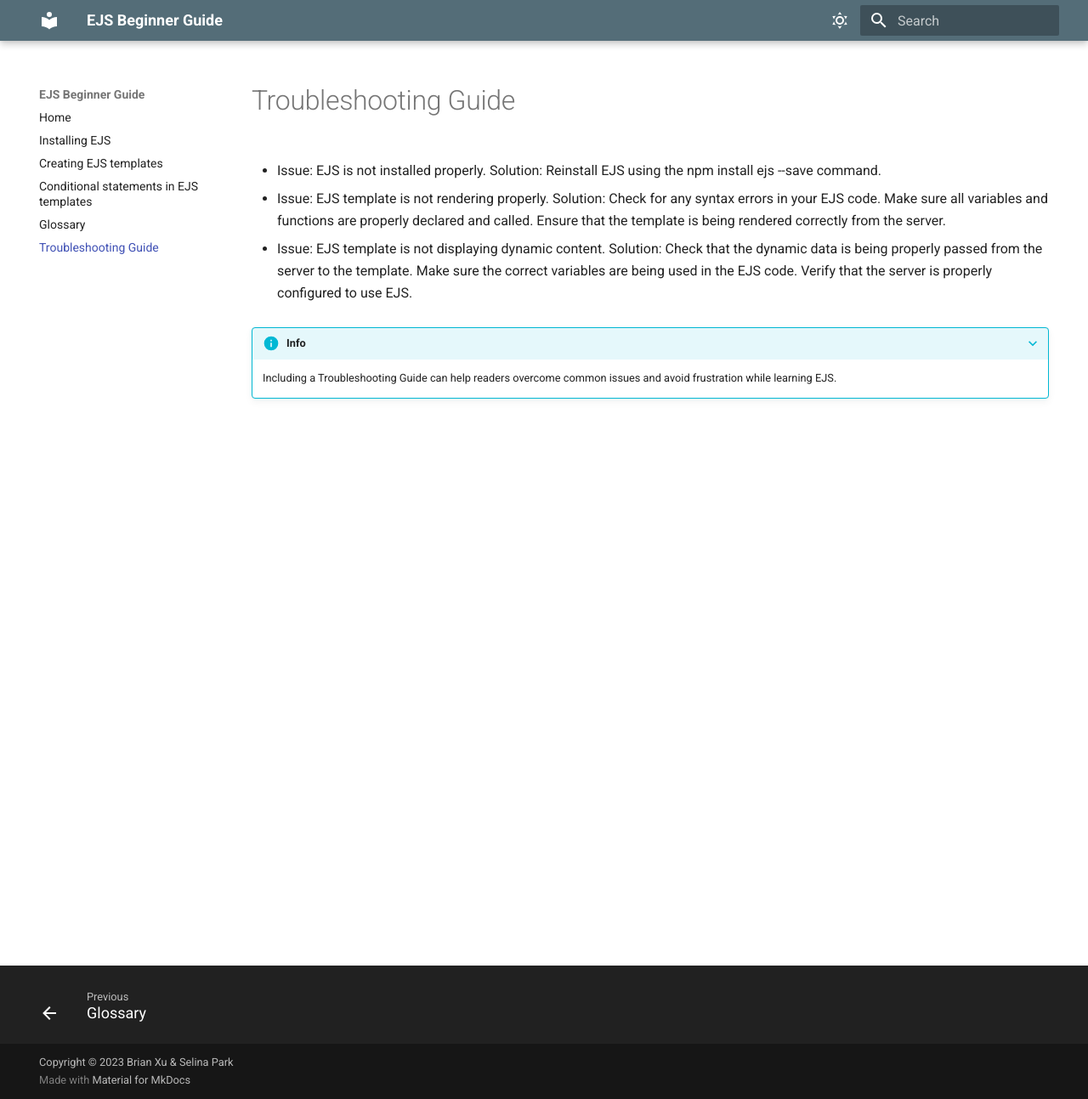
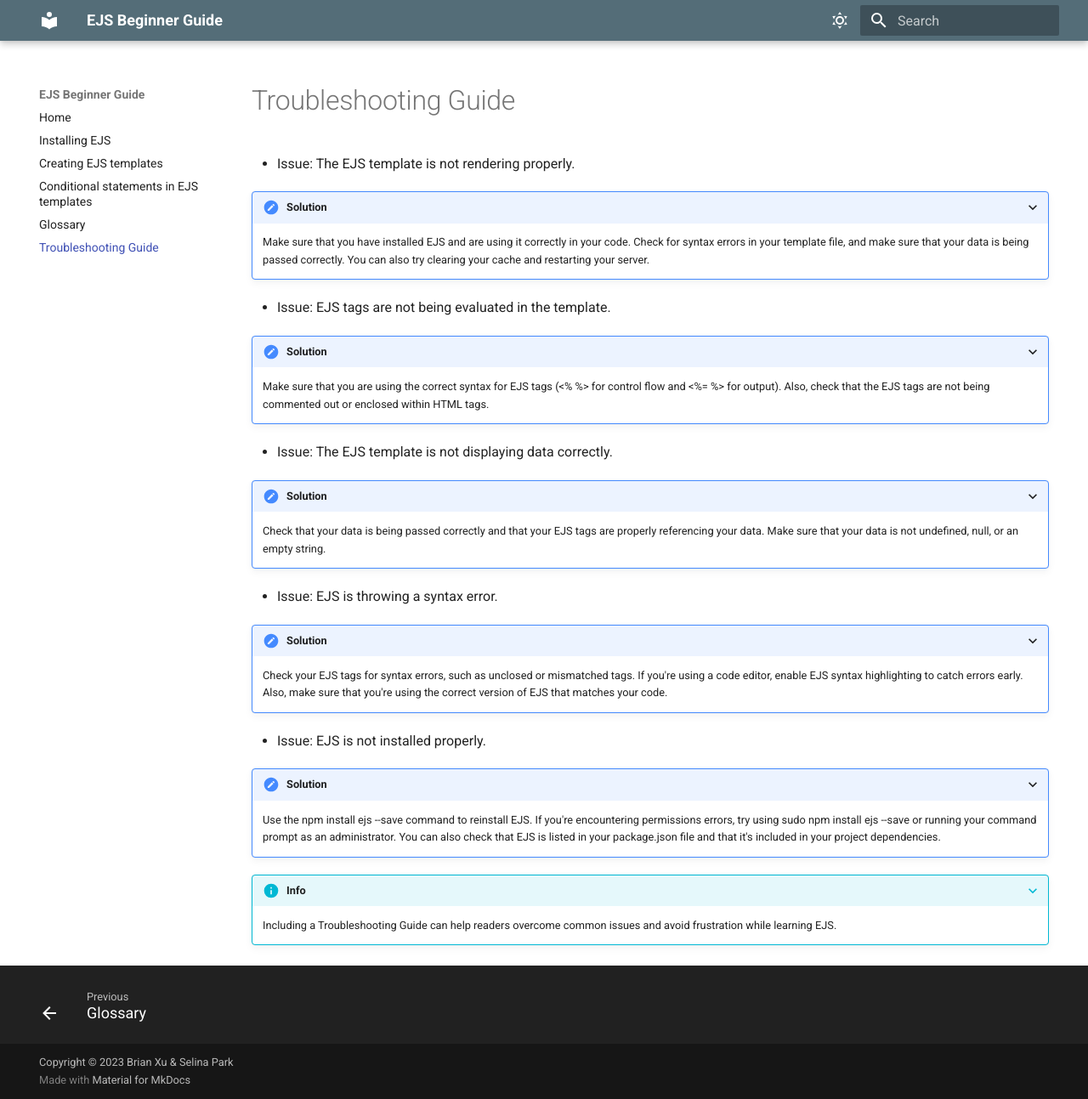
Before and after one commit to M1xckk/Comm-Docs-Test, an MkDocs documentation site: the page built from docs/Troubleshoot-guide.md, in a window 1280 px wide and 1293 px high. Shown: the whole window at 85% size. Built offline with MkDocs 1.6.1 and Material for MkDocs 9.7.7, drawn with Linux system fonts in a browser that asks for light colours.

Commit message:
add more issue in the troubleshooting

```diff
--- a/docs/Troubleshoot-guide.md
+++ b/docs/Troubleshoot-guide.md
@@ -1,11 +1,22 @@
+* Issue: The EJS template is not rendering properly.
+???+ Solution
+      Make sure that you have installed EJS and are using it correctly in your code. Check for syntax errors in your template file, and make sure that your data is being passed correctly. You can also try clearing your cache and restarting your server.
+
+* Issue: EJS tags are not being evaluated in the template.
+???+ Solution
+      Make sure that you are using the correct syntax for EJS tags (<% %> for control flow and <%= %> for output). Also, check that the EJS tags are not being commented out or enclosed within HTML tags.
+
+* Issue: The EJS template is not displaying data correctly.
+???+ Solution
+      Check that your data is being passed correctly and that your EJS tags are properly referencing your data. Make sure that your data is not undefined, null, or an empty string.
+
+* Issue: EJS is throwing a syntax error.
+???+ Solution
+      Check your EJS tags for syntax errors, such as unclosed or mismatched tags. If you're using a code editor, enable EJS syntax highlighting to catch errors early. Also, make sure that you're using the correct version of EJS that matches your code.
+
 * Issue: EJS is not installed properly.
-Solution: Reinstall EJS using the npm install ejs --save command.
-
-* Issue: EJS template is not rendering properly.
-Solution: Check for any syntax errors in your EJS code. Make sure all variables and functions are properly declared and called. Ensure that the template is being rendered correctly from the server.
-
-* Issue: EJS template is not displaying dynamic content.
-Solution: Check that the dynamic data is being properly passed from the server to the template. Make sure the correct variables are being used in the EJS code. Verify that the server is properly configured to use EJS.
+???+ Solution
+      Use the npm install ejs --save command to reinstall EJS. If you're encountering permissions errors, try using sudo npm install ejs --save or running your command prompt as an administrator. You can also check that EJS is listed in your package.json file and that it's included in your project dependencies.
 
 ???+ Info
       Including a Troubleshooting Guide can help readers overcome common issues and avoid frustration while learning EJS.
```
Also changed, not shown: docs/task2.md (+1 -1 lines).
